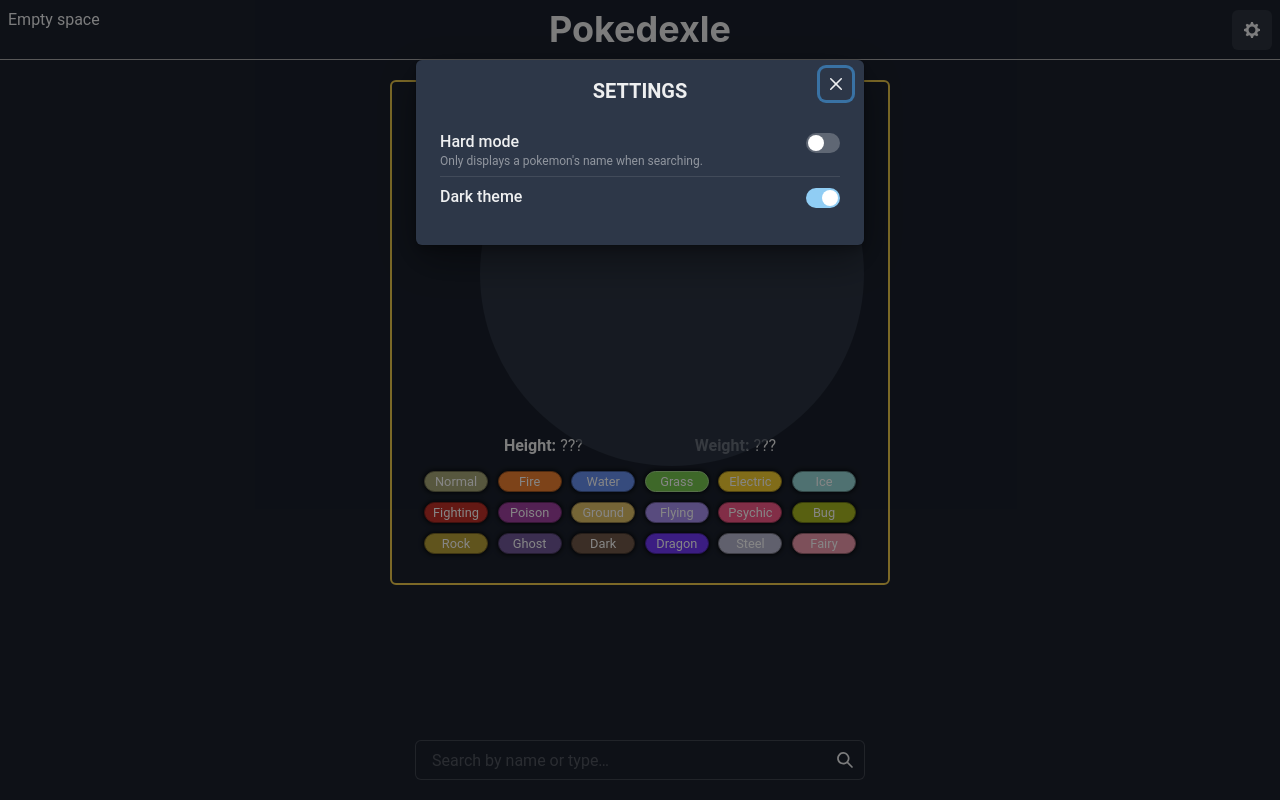
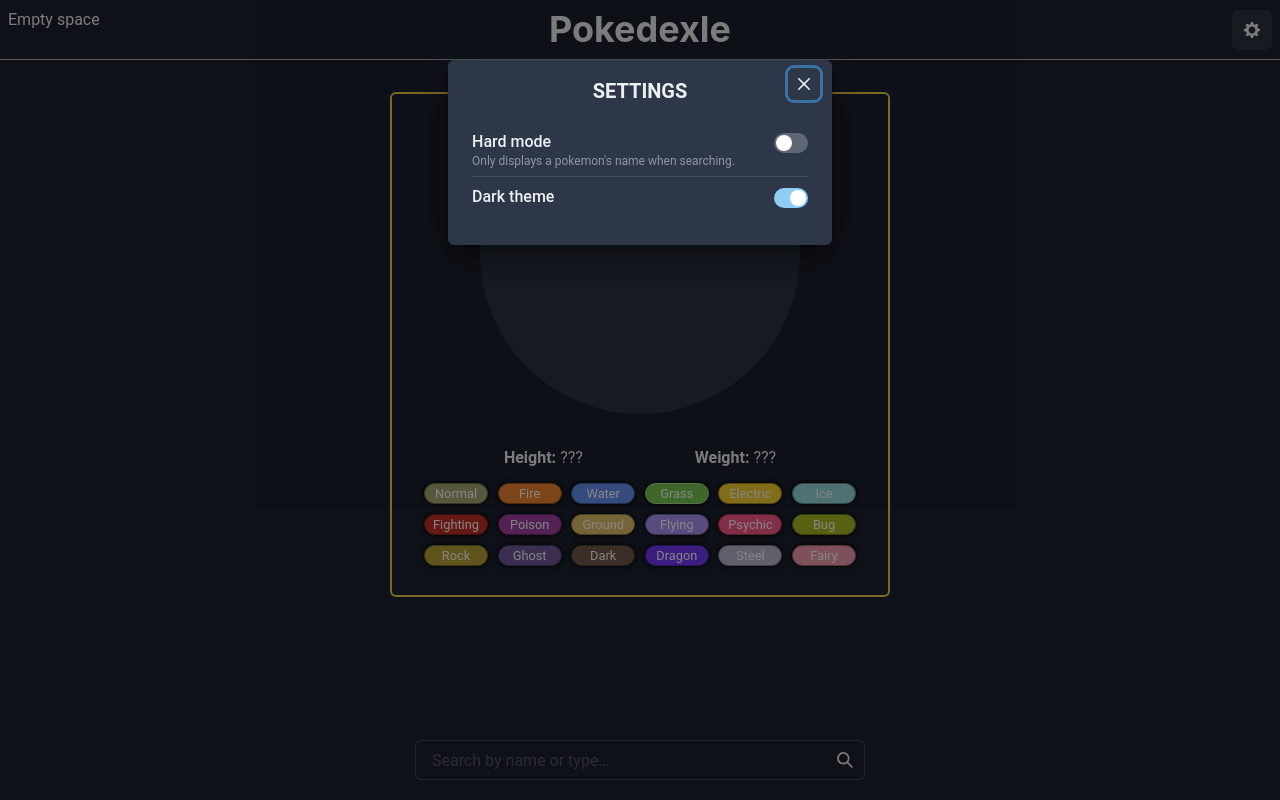
Before and after one commit to Addison-Dalton/pokedexle, a React (Create React App) app: page / in a window 1280 px wide. Both pictures are taken after a click on the button "settings". Built offline with nearby package versions, Linux system fonts and the light colour scheme.

Commit message:
more style changes

```diff
--- a/src/components/pokemon-sprite/sprite.tsx
+++ b/src/components/pokemon-sprite/sprite.tsx
@@ -17,7 +17,7 @@
       <Image
         src={getPokemonSpriteUrl(id)}
         alt={name}
-        fallback={<SkeletonCircle size="sm" />}
+        fallback={<SkeletonCircle w={size} h={size} margin="0 auto" />}
       />
     </Box>
   );
--- a/src/scenes/input/input.tsx
+++ b/src/scenes/input/input.tsx
@@ -12,7 +12,7 @@
 const GameInput = () => {
   const { value, searchResults, handleChange, handleSearchSelect } = useForm();
   return (
-    <Box margin="0 auto" marginBottom={5} minWidth={[380, 450]} paddingTop={5}>
+    <Box margin="0 auto" marginBottom={5} minWidth={['auto', 450]} paddingTop={5}>
       <Box position="relative">
         <InputGroup>
           <Input
--- a/src/scenes/settings-modal/settings-modal.tsx
+++ b/src/scenes/settings-modal/settings-modal.tsx
@@ -9,7 +9,7 @@
 } from '@chakra-ui/react';
 import { SettingsIcon } from '@chakra-ui/icons';
 
-import ModalBody from './modal-body'
+import ModalBody from './modal-body';
 
 const SettingsModal = () => {
   const { isOpen, onOpen, onClose } = useDisclosure();
@@ -19,9 +19,10 @@
       <IconButton aria-label="settings" onClick={onOpen}>
         <SettingsIcon />
       </IconButton>
-      <Modal onClose={onClose} size="md" isOpen={isOpen}>
+      {/* @ts-ignore */}
+      <Modal onClose={onClose} size={'sm'} isOpen={isOpen}>
         <ModalOverlay />
-        <ModalContent paddingBottom={5}>
+        <ModalContent paddingBottom={5} marginLeft={2} marginRight={2}>
           <ModalHeader textAlign="center">{'SETTINGS'}</ModalHeader>
           <ModalCloseButton />
           <ModalBody />
--- a/src/scenes/solution/solution.tsx
+++ b/src/scenes/solution/solution.tsx
@@ -24,7 +24,7 @@
   const { solution, guessedTypes, numberOfGuesses, weightRange, heightRange } =
     useSolution();
   return (
-    <Box height="100%">
+    <Box height="100%" margin={3}>
       <Flex
         maxWidth="500px"
         margin="0 auto"
```
